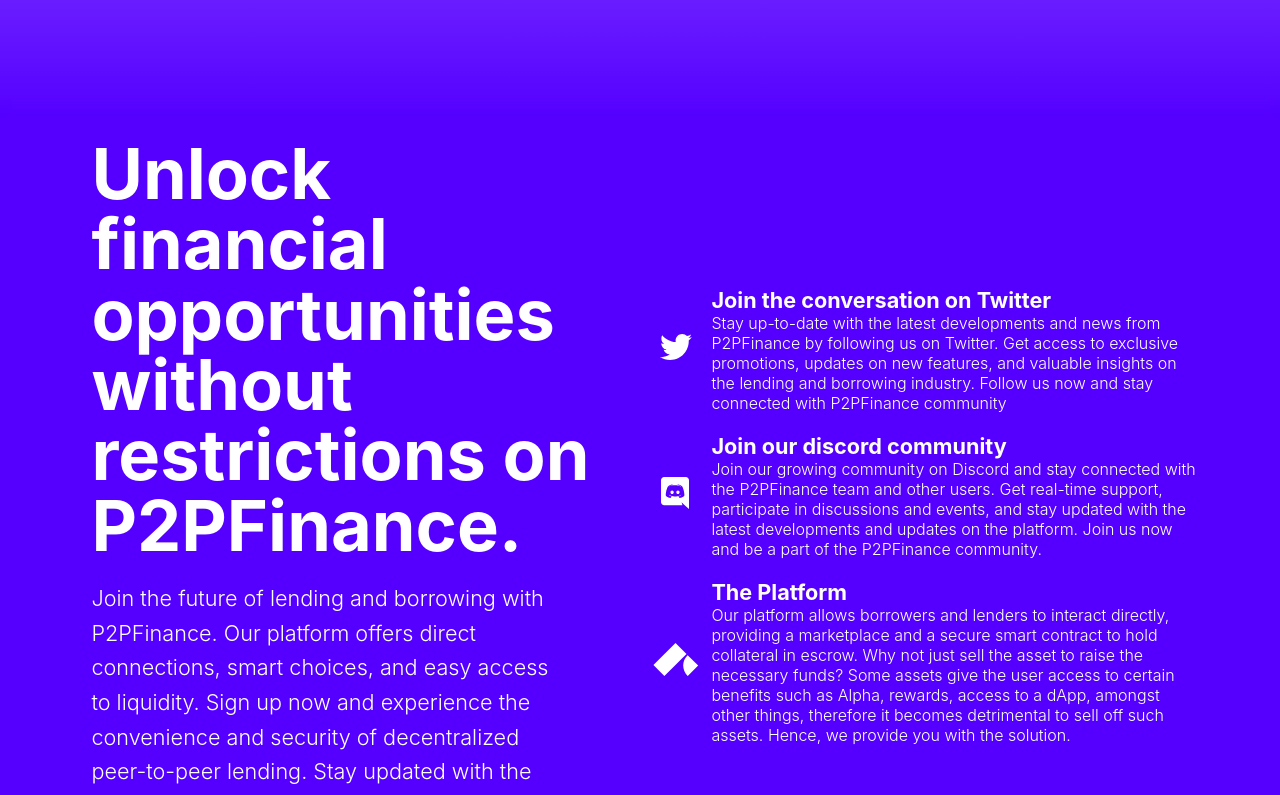
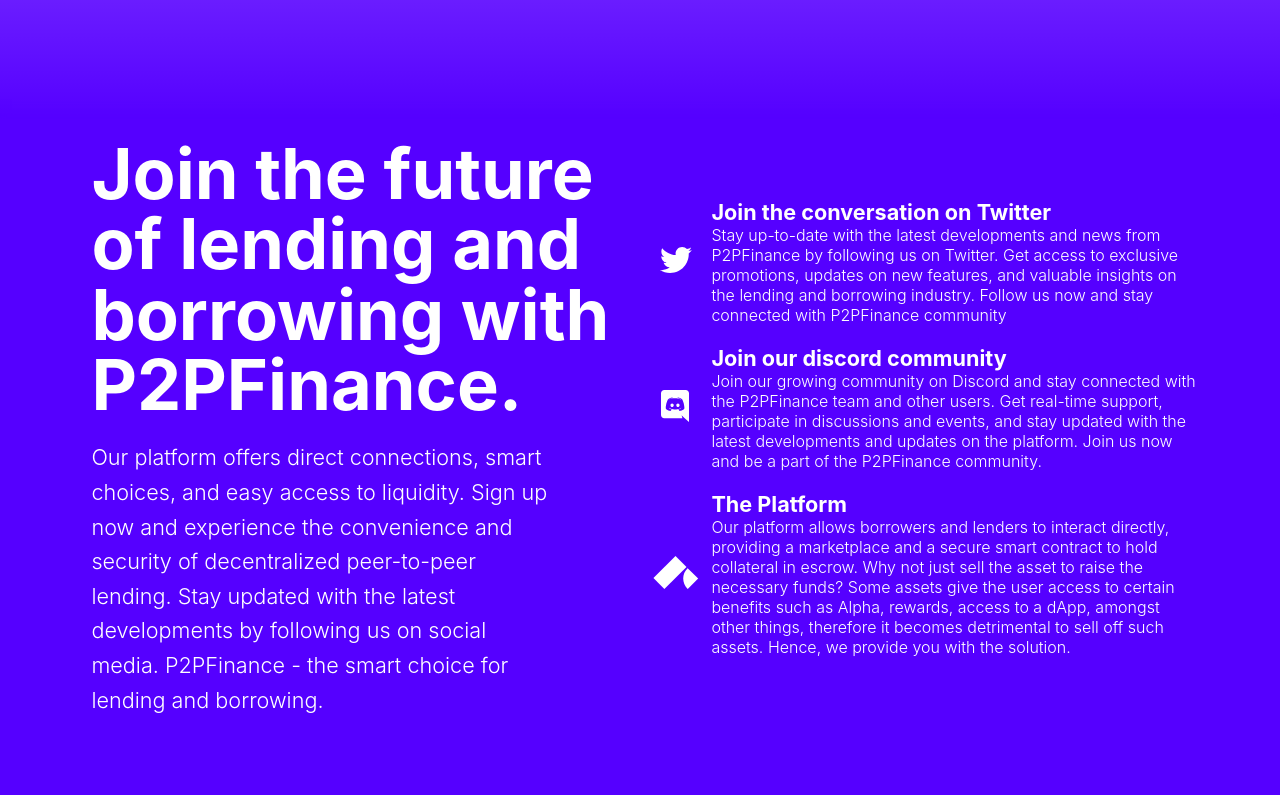
Before and after one commit to Apostrophe-Corp/P2PFinance, a React (Create React App) app: page / in a window 1280 px wide. Shown: the part 1500-2295 px from the top of the page. Built offline with nearby package versions, Linux system fonts and the light colour scheme; what @reach-sh/stdlib would draw is missing.

Commit message:
Update Landing.jsx

```diff
--- a/src/layouts/Landing.jsx
+++ b/src/layouts/Landing.jsx
@@ -171,7 +171,7 @@ const Landing = () => {
 				>
 					<div className={cf(s.wMax, lg.joinComTheme)}>
 						<h1 className={cf(s.wMax, s.p10, s.m0, lg.joinComThemeText)}>
-							Unlock financial opportunities without restrictions on P2PFinance.
+							Join the future of lending and borrowing with P2PFinance.
 						</h1>
 					</div>
 					<div className={cf(s.wMax, lg.joinComDescription)}>
@@ -185,11 +185,10 @@ const Landing = () => {
 								lg.joinComDescriptionText
 							)}
 						>
-							Join the future of lending and borrowing with P2PFinance. Our
-							platform offers direct connections, smart choices, and easy access
-							to liquidity. Sign up now and experience the convenience and
-							security of decentralized peer-to-peer lending. Stay updated with
-							the latest developments by following us on social media.
+							Our platform offers direct connections, smart choices, and easy
+							access to liquidity. Sign up now and experience the convenience
+							and security of decentralized peer-to-peer lending. Stay updated
+							with the latest developments by following us on social media.
 							P2PFinance - the smart choice for lending and borrowing.
 						</span>
 					</div>
```
